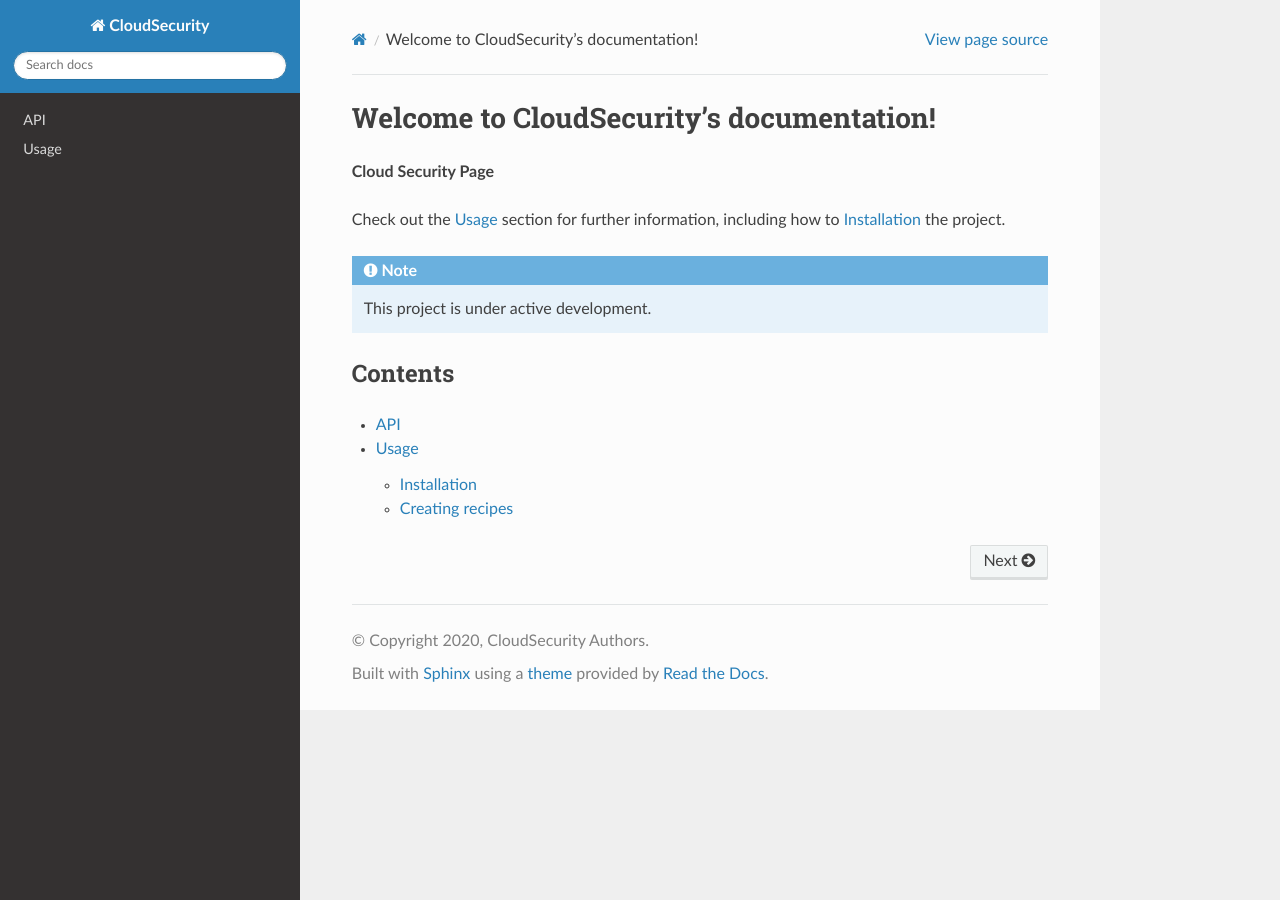
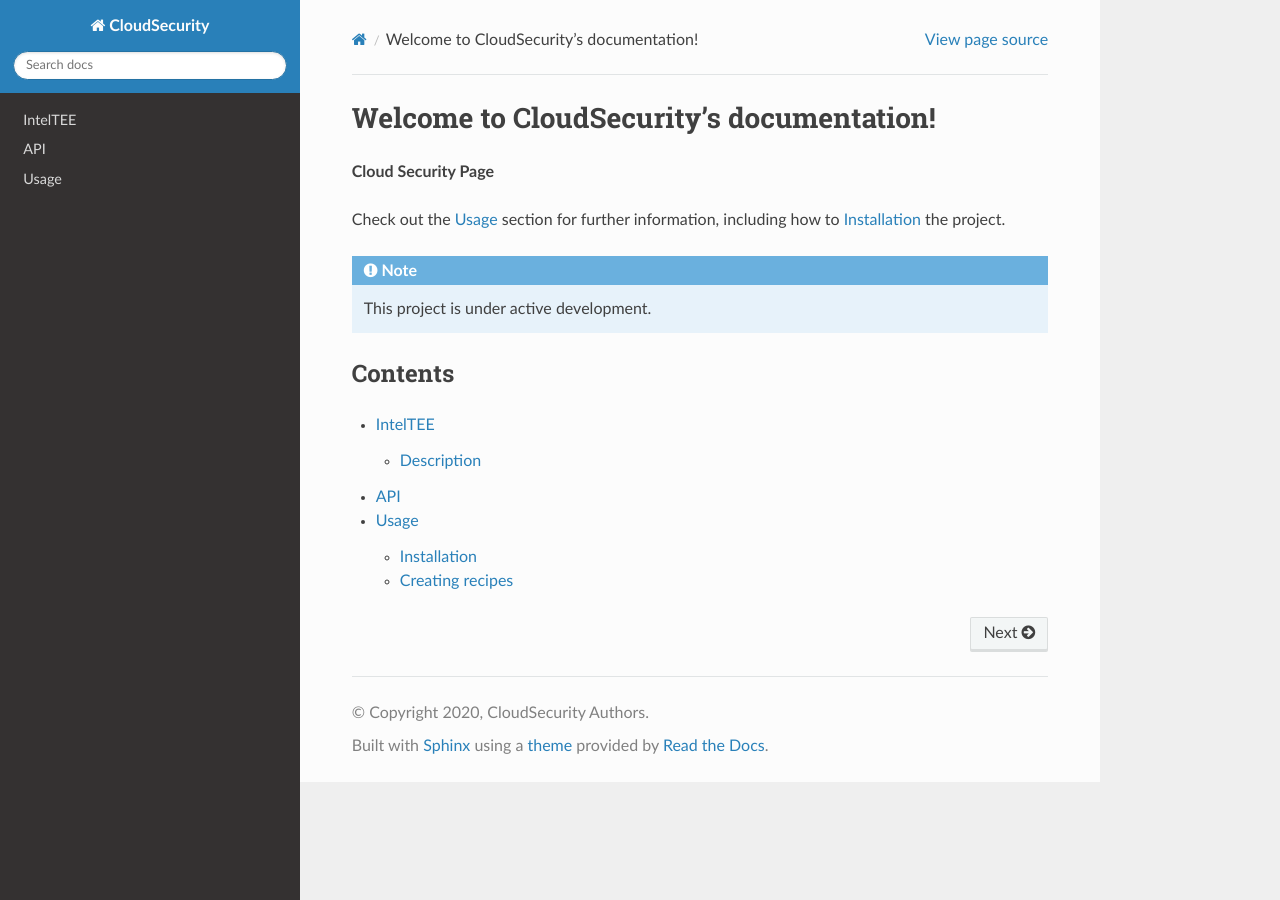
Before and after one commit to RodgerZhu/Cloud_Security, a Sphinx documentation site: the page built from Docs/readdoc/docs/source/index.rst, in a window 1280 px wide. Built offline with Sphinx 7.4.7 and the Read the Docs theme 2.0.0, drawn with Linux system fonts in a browser that asks for light colours; pages that are not in the unit, such as notebooks, are missing from menus.

Commit message:
Update inteltee.rst

```diff
--- a/Docs/readdoc/docs/source/inteltee.rst
+++ b/Docs/readdoc/docs/source/inteltee.rst
@@ -1 +1,5 @@
-# Intel TEE
+IntelTEE
+=====
+
+Description
+-----------
```
